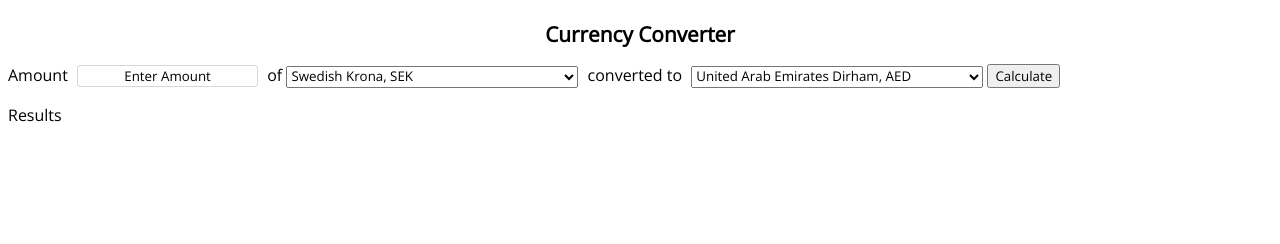
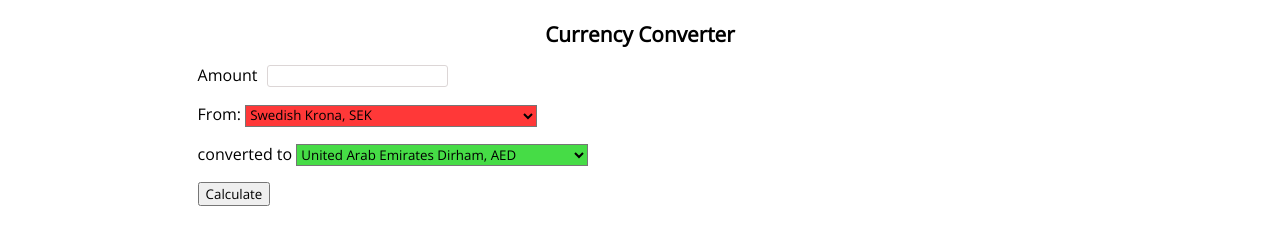
Before and after one commit to Cameron-Grams/Currency_Converter, a plain HTML site: page CurCon_index.html in a window 1280 px wide. Both pictures are taken after a click on the button "Calculate". Drawn offline with nearby package versions, Linux system fonts and the light colour scheme.

```diff
--- a/CurCon_index.html
+++ b/CurCon_index.html
@@ -15,8 +15,8 @@
 <div class="outerShell">
 <section class="instructions" >
   <p class"inputText" >Amount
-  <input class="inputText" id="currencyAmount" type="text" value="Enter Amount" > of
-
+  <input class="inputText" id="currencyAmount" type="text" value="Enter Amount" > </p>
+  <p>From:
     <select name="fromCurrencies"  id='originalCurrency'>
       <option value='AED' title='United Arab Emirates Dirham'>United Arab Emirates Dirham, AED</option>
       <option value='AFN' title='Afghan Afghani'>Afghan Afghani, AFN</option>
@@ -187,10 +187,10 @@
       <option value='ZMK' title='Zambian Kwacha (pre-2013)'> Zambian Kwacha (pre-2013), ZMK</option>
       <option value='ZMW' title='Zambian Kwacha'> Zambian Kwacha, ZWL</option>
       <option value='ZWL' title='Zimbabwean Dollar'> Zimbabwean Dollar, ZWL</option>
-   </select>
+   </select> </p>
 
 
-<span class="inputText" > converted to </span>
+<p> converted to
 
 
 
@@ -364,17 +364,20 @@
   <option value='ZMK' title='Zambian Kwacha (pre-2013)'> Zambian Kwacha (pre-2013), ZMK</option>
   <option value='ZMW' title='Zambian Kwacha'> Zambian Kwacha, ZWL</option>
   <option value='ZWL' title='Zimbabwean Dollar'> Zimbabwean Dollar, ZWL</option>
-</select>
+</select> </p>
+
 <button id="calculateButton" >Calculate</button>
 </section>
+</div>
+<section class="results">Results</section>
 
-<section class="results">Results</section>
+<section class="flags"></section>
+
+<section class="worldMap"></section>
 
 
 
 
-
-</div>
 
 
 
--- a/CurCon_logic.js
+++ b/CurCon_logic.js
@@ -14,6 +14,7 @@
 }
 
 function sendConvert( event ){
+  resetDisplay();
   let fromCurrency = $( '#originalCurrency' ).val();
   let toCurrency = $( '#finalCurrency' ).val();
   console.log( 'from currency is: ', fromCurrency );
--- a/CurCon_styles.css
+++ b/CurCon_styles.css
@@ -20,7 +20,7 @@
 .instructions{
     font-size: 1.0em;
     margin: auto;
-    width: 100%;
+    width: 70%;
 }
 
 .inputText{
@@ -33,6 +33,14 @@
     text-align: center;
 }
 
+#originalCurrency{
+    background-color: rgba(255, 0, 0, 0.78);
+}
+
+#finalCurrency{
+    background-color: rgba(8, 209, 8, 0.75);
+}
+
 .calculateButton{
     display: inline-block;
 }
```
